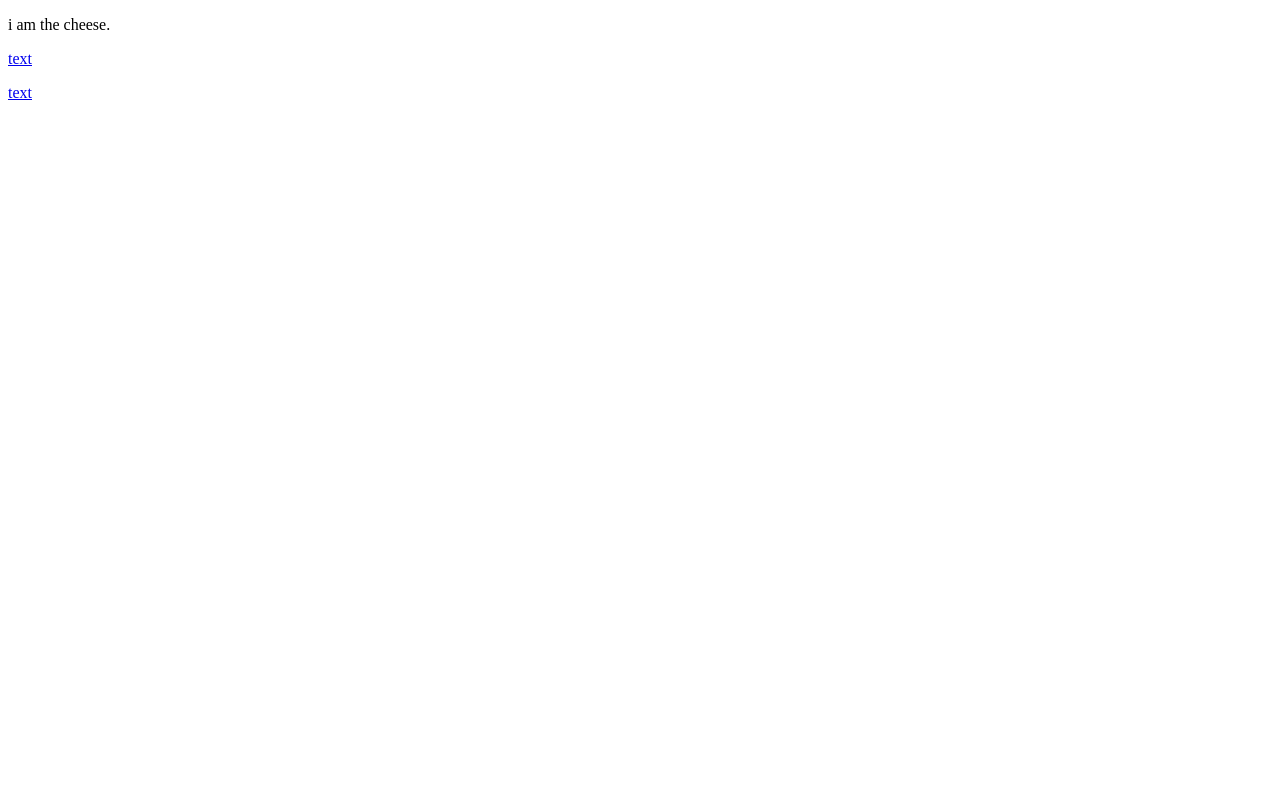
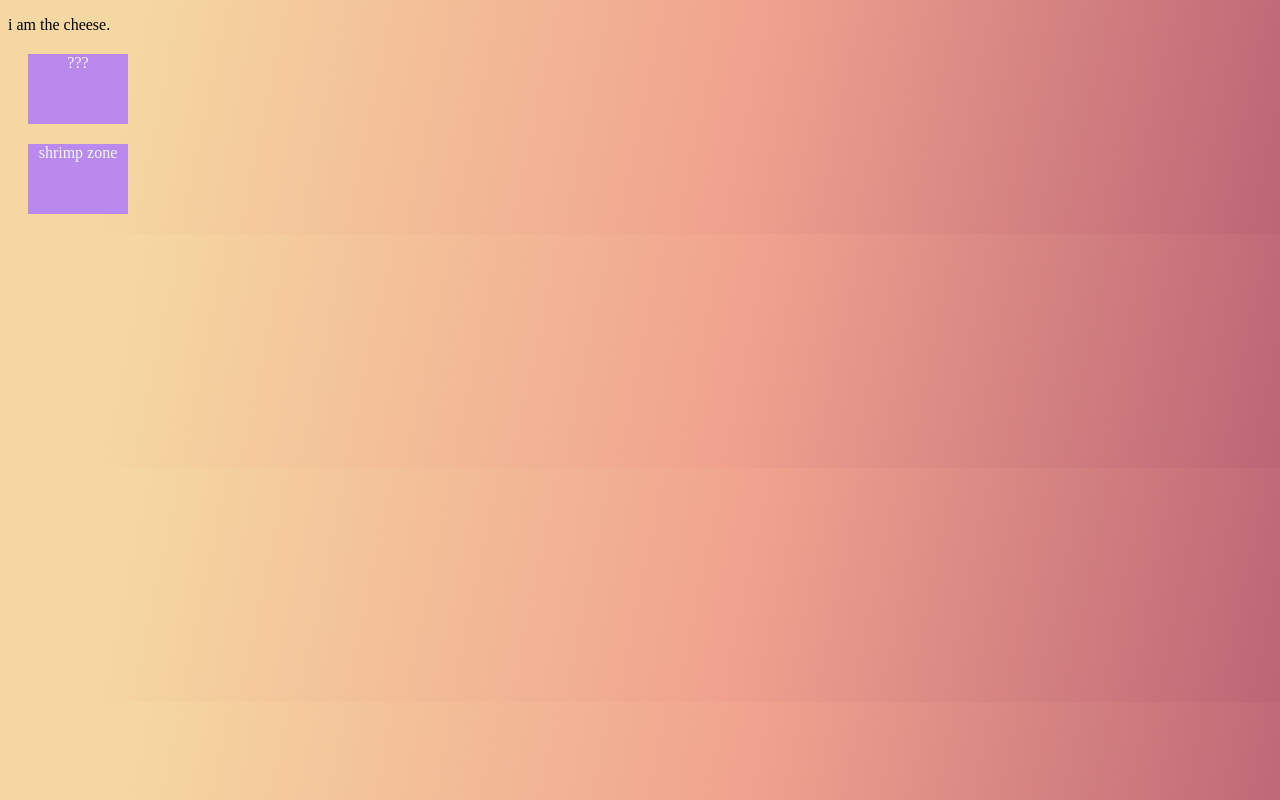
Before and after one commit to littlegeckko/yeek, a plain HTML site: page index.html in a window 1280 px wide. Drawn offline with Linux system fonts and the light colour scheme.

Commit message:
Update index.html

```diff
--- a/index.html
+++ b/index.html
@@ -3,12 +3,32 @@
 <head>
 <meta charset="utf-8">
 <title>my index page</title>
+<style>
+    html{background-image: linear-gradient( 101.7deg,  rgba(245,215,161,1) 10.8%, rgba(240,162,142,1) 57.9%, rgba(186,99,117,1) 101.5% );}
+
+    ul{
+        list-style-type:none; margin:0; padding:0;
+    }
+   a{
+    background: rgb(186, 137, 238);
+    display:block;
+    width:100px;
+    height:70px;
+    margin:20px;
+    text-align: center;
+    justify-content: center;
+    align-items: center;
+    text-decoration: none;
+    color:aliceblue;
+   }
+</style>
 </head>
 
 <body>
 <p>i am the cheese.</p>
-            <p><a href="eek.html">text</a></p>
-            <p><a href="shrimp.html">text</a></p>
-
+<ul>
+            <li><a href="eek.html">???</a></li>
+            <li><a href="shrimp.html">shrimp zone</a></li>
+</ul>
 </body>
 </html>
```
